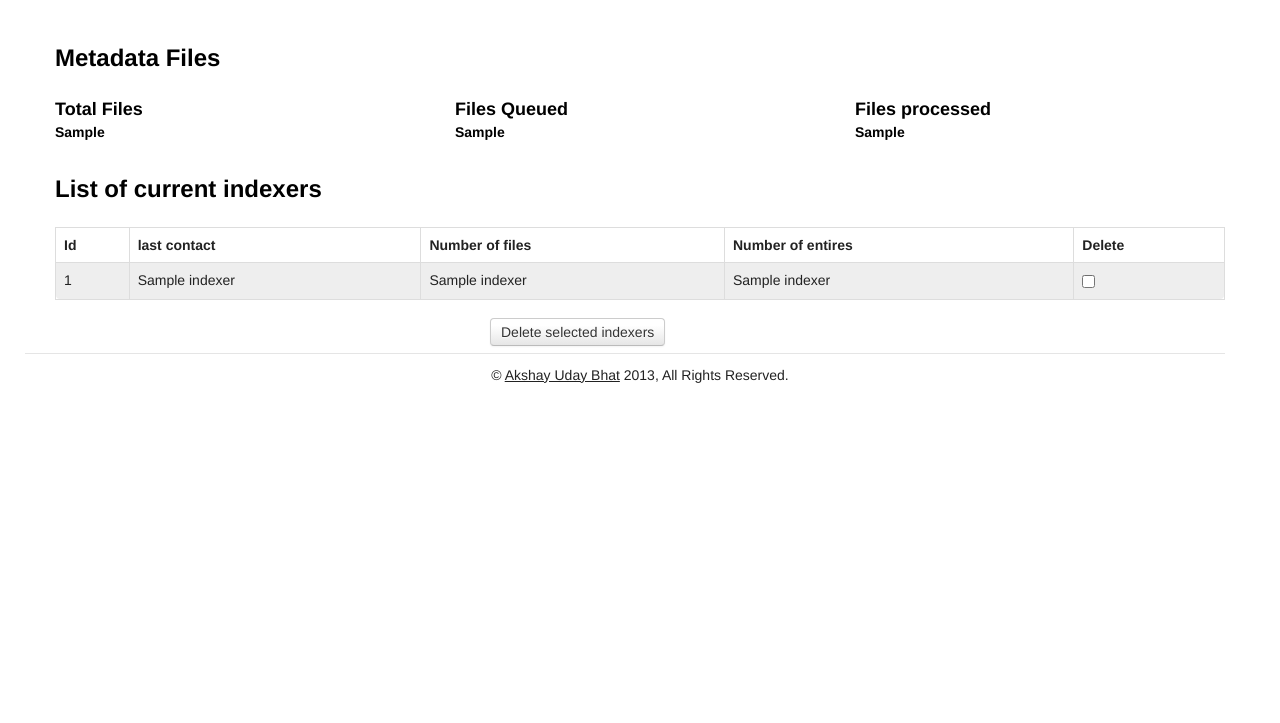
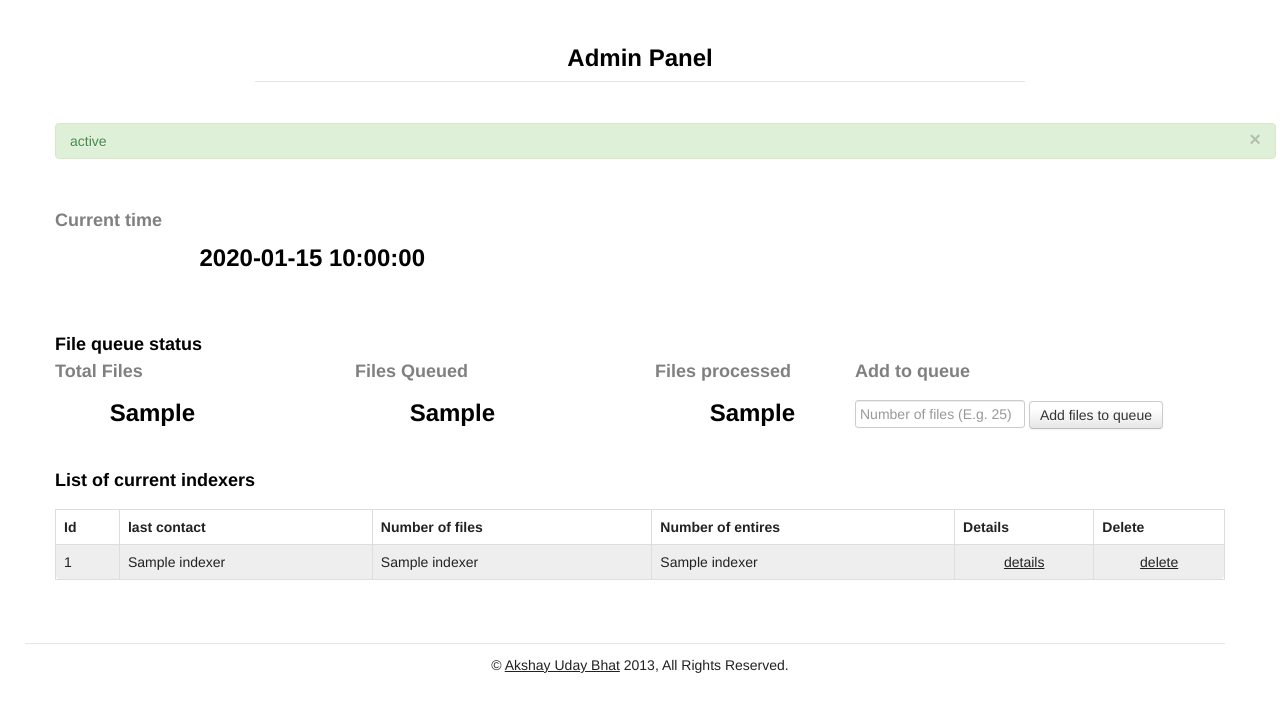
Before and after one commit to gfjreg/CommonCrawl, a Python web app: template AppEngine/templates/admin.html in a window 1280 px wide. Shown: the part 108-831 px from the top of the page. Before the commit the page ends 491 px from the top, so only its background shows below. Run offline with Jinja, Linux system fonts and the light colour scheme; the template is opened without the code that fills it: most values are stand-ins (such as "Sample title", 1, 10 or a date in 2020); some libraries are stand-ins or nearby versions.

Commit message:
pre TA commit

```diff
--- a/AppEngine/templates/admin.html
+++ b/AppEngine/templates/admin.html
@@ -2,53 +2,108 @@
 {% block title %}<title>Trawl Search: A simple app for mining Common Crawl data by Akshay Bhat</title>{% endblock %}
 {% block script %}
         <script>
+        function list_indexers(){return false;};
+        function delete_indexers(){
+//                $.ajax({
+//                  dataType: "json",
+//                  url: '/Search/',
+//                  data: {'q':$('#query').val()},
+//                  success: function(response,status){current_results.push(response);}
+//                   });
+//            $('#query').val("")
+            return false;
+        };
+
+        $(
+            function(){
+                $('#list_indexer').click(list_indexers);
+                $('#delete_indexer').click(delete_indexers);
+//                $('#change_server').click(change_server);
+//                test_server();
+//                setTimeout(test_server, 5*60000);
+            });
+
         </script>
 {% endblock %}
 {% block content %}
+
 <div class="row">
-    <div class="span12">
-        <h2>Metadata Files</h2>
+    <div class="span8 offset2">
+        <h2 style="text-align:center">Admin Panel</h2>
+        <hr style="margin: 0px 0px 10px 0px;">
     </div>
 </div>
-
-<div class="row halfmargin">
+{% if status_error %}
+<div class="row">
+    <div class="span12 alert alert-error">
+            {{ statu_error }} <span class="close" data-dismiss="alert">×</span>
+    </div>
+</div>
+{% endif %}
+{% if status_success %}
+<div class="row">
+    <div class="span12 alert alert-success">
+            {{ status_success }} <span class="close" data-dismiss="alert">×</span>
+    </div>
+</div>
+{% endif %}
+<div class="row">
     <div class="span4">
-        <h3>Total Files</h3>
-        <h4>{{ totat_metadata }}</h4>
-    </div>
-    <div class="span4">
-        <h3>Files Queued</h3>
-        <h4>{{ inprocess_metadata }}</h4>
-    </div>
-    <div class="span4">
-        <h3>Files processed</h3>
-        <h4>{{ processed_metadata }}</h4>
+        <h3 class="countlabel">Current time</h3>
+        <h3 class="hvalue" style="text-align:right;padding-top:5px"> {{ current_time }}</h3>
     </div>
 </div>
 <div class="row">
+</div>
+<div class="row">
     <div class="span12">
-        <h2>
+        <h3>
+           File queue status
+        </h3>
+    </div>
+    <div class="span2">
+        <h3 class="countlabel">Total Files</h3>
+        <h2 class="hvalue" style="text-align:right;padding-top:5px;margin-right:30px;">{{ totat_metadata }}</h2>
+    </div>
+    <div class="span2 offset1">
+        <h3 class="countlabel">Files Queued</h3>
+        <h2 class="hvalue" style="text-align:right;padding-top:5px;margin-right:30px;">{{ inprocess_metadata }}</h2>
+    </div>
+    <div class="span2 offset1">
+        <h3 class="countlabel">Files processed</h3>
+        <h2 class="hvalue" style="text-align:right;padding-top:5px;margin-right:30px;">{{ processed_metadata }}</h2>
+    </div>
+    <form action="/Admin" method="POST">
+        <div class="span4">
+            <h3 class="countlabel">Add to queue</h3>
+              <input type="text" class="span2" id="num"  name="num" style="margin-top:10px" placeholder="Number of files (E.g. 25)">
+              <button type="submit" class="btn" style="margin-top:2px">Add files to queue</button>
+        </div>
+    </form>
+</div>
+
+<div class="row">
+    <div class="span12">
+        <h3>
            List of current indexers
-        </h2>
+        </h3>
     </div>
 </div>
 <div class="row halfmargin">
     <div class="span12">
-    <form action="/Admin" method="POST">
         <table class="table table-bordered table-striped">
             <thead>
-                <th>Id</th><th>last contact</th><th>Number of files</th><th>Number of entires</th><th>Delete</th>
+                <th>Id</th><th>last contact</th><th>Number of files</th><th>Number of entires</th><th>Details</th><th>Delete</th>
             </thead>
             <tbody>
                 {% for i in indexer_list %}
-                    <tr><td>{{  i.0 }}</td><td>{{ i.1 }}</td><td>{{ i.2 }}</td><td> {{ i.3 }}</td><td><input type="checkbox" id="{{ i.0 }}"></td></tr>
+                    <tr><td>{{  i.0 }}</td><td>{{ i.1 }}</td><td style="text-align:left;padding-right:20px">{{ i.2 }}</td><td style="text-align:left;padding-right:20px"> {{ i.3 }}</td><td style="text-align:center"><a href="/Admin/Info/{{ i.0 }}">details</a></td><td style="text-align:center"><a href="/Admin/Delete/{{ i.0 }}">delete</a></td></tr>
                 {% endfor %}
             </tbody>
         </table>
-    <div class="span4 offset4">
-        <button style="display:inline-block;margin-left: 5px;" class="btn" id="search_btn">Delete selected indexers</button>
-    </div>
-    </form>
     </div>
 </div>
+<div class="row">
+
+</div>
 {% endblock %}
```
Also changed, not shown: AWS/indexer.py (+9 -1 lines), AppEngine/base.py (+6 -3 lines), AppEngine/indexer.py (+2 -31 lines), AppEngine/indexer_model.py (added, +23 -0 lines), AppEngine/main.py (+67 -5 lines), AppEngine/queue_model.py (added, +46 -0 lines), AppEngine/server_model.py (deleted, +0 -7 lines), AppEngine/shardcounter.py (+2 -25 lines), AppEngine/templates/home.html (+1 -32 lines).
